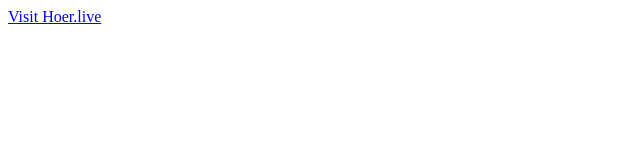
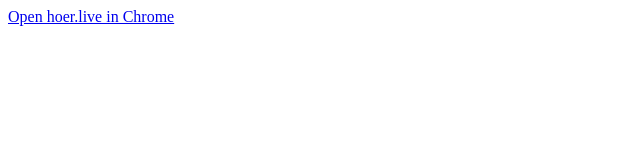
Before and after one commit to arthurivan/external, a plain HTML site: page index.html in a window 1280 px wide. Shown: the full height of the page, 0-640 px from the left. Drawn offline with Linux system fonts and the light colour scheme.

Commit message:
Update index.html

```diff
--- a/index.html
+++ b/index.html
@@ -3,9 +3,11 @@
 <head>
     <meta charset="UTF-8">
     <meta name="viewport" content="width=device-width, initial-scale=1.0">
-    <title>Open URL in Chrome</title>
+    <title>Open URL in Chrome 2</title>
 </head>
 <body>
-<a href="https://hoer.live" target="_blank" rel="noreferrer noopener">Visit Hoer.live</a>
+<a href="intent://hoer.live/#Intent;scheme=https;package=com.android.chrome;end">
+  Open hoer.live in Chrome
+</a>
 </body>
 </html>
```
